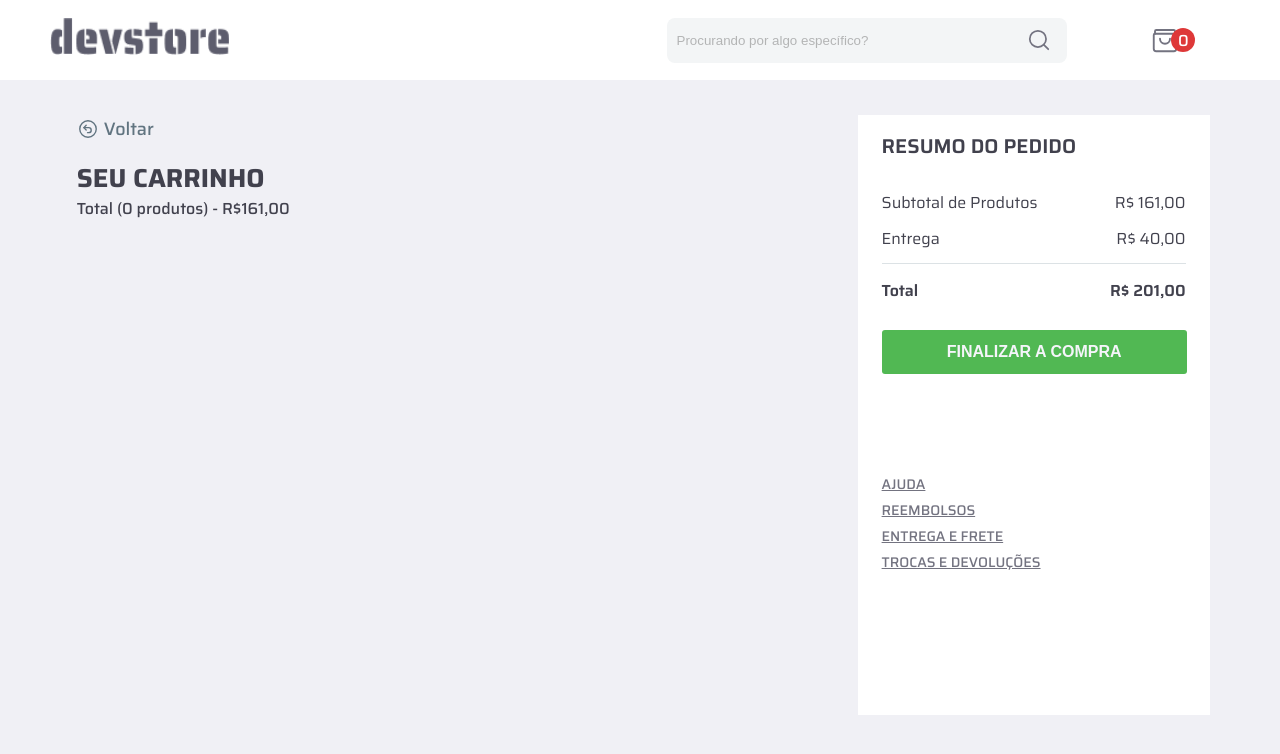
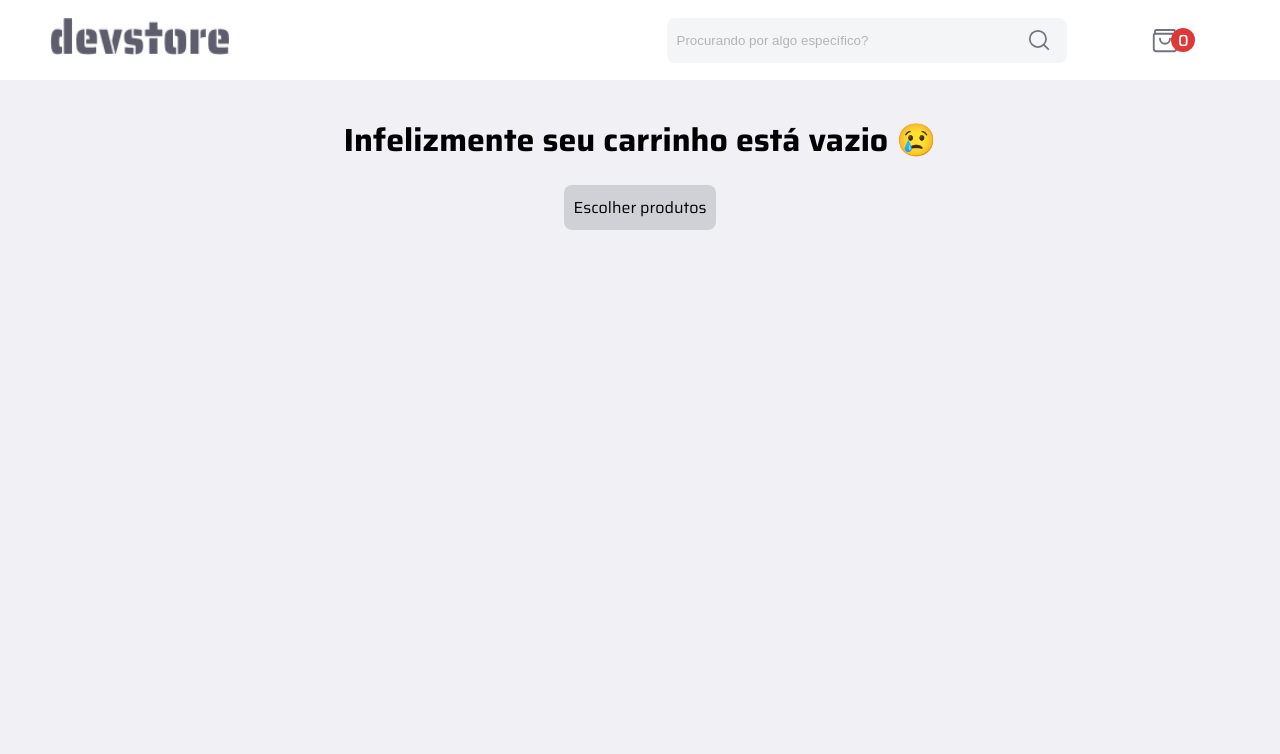
Before and after one commit to NogueiraDan/nextcommerce, a Next.js app: page /checkout in a window 1280 px wide. Shown: the top 754 px of the page. Built offline with nearby package versions, Linux system fonts and the light colour scheme.

Commit message:
Carrinho vazio implementado

```diff
--- a/app/checkout/checkout.module.css
+++ b/app/checkout/checkout.module.css
@@ -5,6 +5,22 @@
   height: auto;
   display: flex;
 }
+
+
+.checkoutEmpty{
+  display: flex;
+  margin: 0 auto;
+  flex-direction: column;
+  align-items: center;
+}
+
+.checkoutEmptyLink{
+  padding: 10px;
+  border-radius: 8px;
+  background: var(--shapes-light-88-gray, #d0d0d7);
+  margin-top: 20px
+}
+
 
 .colLeft {
   width: 65%;
--- a/app/checkout/page.tsx
+++ b/app/checkout/page.tsx
@@ -1,16 +1,26 @@
 "use client";
-import React from "react";
+import React, { useEffect } from "react";
 import styles from "./checkout.module.css";
 import { useCart } from "@/context/cartContext";
 import Image from "next/image";
 import Link from "next/link";
 
 const Checkout = () => {
-  const { cart, removeFromCart, clearCart, incrementQuantity, decrementQuantity } = useCart();
+  const {
+    cart,
+    removeFromCart,
+    incrementQuantity,
+    decrementQuantity,
+    cartTotalPrice,
+  } = useCart();
   const total = cart.length;
+  const shipping = 40;
+  const subtotal = parseFloat(cartTotalPrice) + shipping;
 
   return (
     <div className={styles.checkoutWrapper}>
+      {cart.length > 0 && (
+        <>
           <div className={styles.colLeft}>
             <p className={styles.voltar}>
               <Image
@@ -23,31 +33,49 @@ const Checkout = () => {
               <Link href="/products">Voltar</Link>
             </p>
             <h1 className={styles.checkoutTitle}>SEU CARRINHO</h1>
-        <p className={styles.checkoutSubTitle}>Total ({total} produtos) - R$161,00</p>
+            <p className={styles.checkoutSubTitle}>
+              Total ({total} produtos) - R$ {cartTotalPrice}
+            </p>
 
             {cart.map((item) => {
               return (
                 <>
                   <div className={styles.checkoutProduct}>
                     <div className={styles.checkoutProductImage}>
-                <img src={item.image} alt="Imagem" className={styles.productImage}/>
+                      <img
+                        src={item.image}
+                        alt="Imagem"
+                        className={styles.productImage}
+                      />
                     </div>
                     <div className={styles.checkoutProductName}>
-
                       <p className={styles.productName}>{item.title}</p>
 
-                  <p className={styles.productDescription}> {item.description} </p>
+                      <p className={styles.productDescription}>
+                        {" "}
+                        {item.description}{" "}
+                      </p>
 
                       <div className={styles.checkoutProductQuantity}>
-                    <span className={styles.quantitySelector} onClick={()=>decrementQuantity(item.id)}>-</span>
+                        <span
+                          className={styles.quantitySelector}
+                          onClick={() => decrementQuantity(item.id)}
+                        >
+                          -
+                        </span>
                         <p>{item.quantity}</p>
-                    <span className={styles.quantitySelector} onClick={()=>incrementQuantity(item.id)}>+</span>
+                        <span
+                          className={styles.quantitySelector}
+                          onClick={() => incrementQuantity(item.id)}
+                        >
+                          +
+                        </span>
                       </div>
                     </div>
                     <div className={styles.checkoutProductActions}>
                       <Image
                         className={styles.iconRemove}
-                    onClick={() => alert("Removeu")}
+                        onClick={() => removeFromCart(item.id)}
                         src="/icon-remove.svg"
                         alt="Imagem do produto"
                         width={20}
@@ -60,22 +88,23 @@ const Checkout = () => {
               );
             })}
           </div>
+
           <div className={styles.colRight}>
             <div className={styles.orderSummary}>
               <p className={styles.summaryTitle}> Resumo do Pedido</p>
 
               <div className={styles.summaryPriceWrapper}>
                 <p className={styles.summaryPrice}>Subtotal de Produtos</p>
-                <p className={styles.summaryPrice}>R$ 161,00</p>
+                <p className={styles.summaryPrice}>R$ {cartTotalPrice}</p>
               </div>
 
               <div className={styles.summaryPriceWrapper}>
                 <p className={styles.summaryPrice}>Entrega</p>
-                <p className={styles.summaryPrice}>R$ 40,00</p>
+                <p className={styles.summaryPrice}>R$ {shipping}</p>
               </div>
               <div className={styles.summaryTotalWrapper}>
                 <p className={styles.summaryTotal}>Total</p>
-                <p className={styles.summaryTotal}>R$ 201,00</p>
+                <p className={styles.summaryTotal}>R$ {subtotal}</p>
               </div>
 
               <button className={styles.finishOrder}>FINALIZAR A COMPRA</button>
@@ -87,6 +116,15 @@ const Checkout = () => {
               </div>
             </div>
           </div>
+        </>
+      )}
+
+      {cart.length <= 0 && (
+        <div className={styles.checkoutEmpty}>
+          <h1>Infelizmente seu carrinho está vazio 😢</h1>
+          <Link href="/products" className={styles.checkoutEmptyLink}>Escolher produtos</Link>
+        </div>
+      )}
     </div>
   );
 };
--- a/context/cartContext.tsx
+++ b/context/cartContext.tsx
@@ -18,6 +18,7 @@ type CartItem = {
 
 type CartContextType = {
   cart: CartItem[];
+  cartTotalPrice: number | undefined;
   addToCart: (item: CartItem) => void;
   removeFromCart: (itemId: number) => void;
   incrementQuantity: (itemId: number) => void;
@@ -53,9 +54,24 @@ const CartProvider = ({ children }: CartProviderProps) => {
   }, []);
 
   const [cart, setCart] = useState<CartItem[]>([]);
+  const [cartTotalPrice, setCartTotalPrice] = useState<number |undefined>();
+
+  useEffect(() => {
+    let itemPrice;
+    let totalPrice = 0;
+    let totalPriceFloat;
+    cart.forEach((item) => {
+      itemPrice = parseFloat(item.price) * item.quantity;
+      totalPrice = totalPrice + itemPrice;
+      totalPriceFloat = totalPrice.toFixed(2)
+    });
+    setCartTotalPrice(totalPriceFloat);
+  }, [cart]);
 
   const addToCart = (item: CartItem) => {
-    const existingItemIndex = cart.findIndex((cartItem) => cartItem.id === item.id);
+    const existingItemIndex = cart.findIndex(
+      (cartItem) => cartItem.id === item.id
+    );
 
     if (existingItemIndex !== -1) {
       // Se o item já existe no carrinho, atualize a quantidade
@@ -75,7 +91,6 @@ const CartProvider = ({ children }: CartProviderProps) => {
     }
   };
 
-
   const removeFromCart = (itemId: number) => {
     const updatedCart = cart.filter((item) => item.id !== itemId);
     localStorage.setItem("cart", JSON.stringify(updatedCart));
@@ -90,7 +105,7 @@ const CartProvider = ({ children }: CartProviderProps) => {
   const incrementQuantity = (itemId: number) => {
     const itemIndex = cart.findIndex((cartItem) => cartItem.id === itemId);
     const updatedCart = [...cart];
-    updatedCart[itemIndex].quantity+=1;
+    updatedCart[itemIndex].quantity += 1;
     setCart(updatedCart);
     localStorage.setItem("cart", JSON.stringify(updatedCart));
   };
@@ -98,17 +113,20 @@ const CartProvider = ({ children }: CartProviderProps) => {
   const decrementQuantity = (itemId: number) => {
     const itemIndex = cart.findIndex((cartItem) => cartItem.id === itemId);
     const updatedCart = [...cart];
-    if(updatedCart[itemIndex].quantity==1){
+    if (updatedCart[itemIndex].quantity == 1) {
       return;
     }
-    updatedCart[itemIndex].quantity-=1;
+    updatedCart[itemIndex].quantity -= 1;
     setCart(updatedCart);
     localStorage.setItem("cart", JSON.stringify(updatedCart));
   };
 
+
+
   // Criando o objeto de contexto
   const cartContextValue: CartContextType = {
     cart,
+    cartTotalPrice,
     addToCart,
     removeFromCart,
     incrementQuantity,
```
Lines whose indentation alone changed are shown as unchanged.
